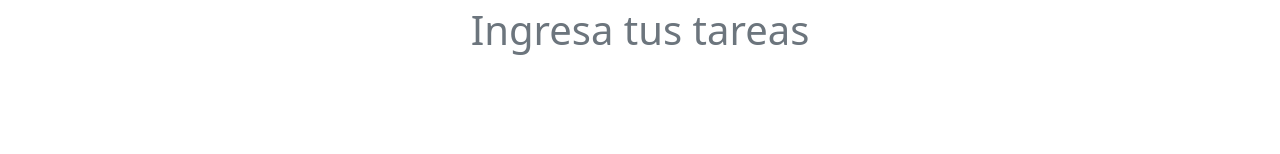
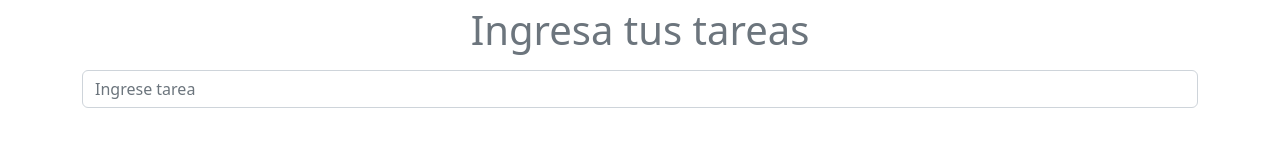
Before and after one commit to MDanielaCardozo/practicaReact-ListaDeTareas, a React (Create React App) app: page / in a window 1280 px wide. Shown: the part 146-300 px from the top of the page. Built offline with nearby package versions, Linux system fonts and the light colour scheme.

Commit message:
Agregué la lista de tareas, y el localStorage con las tareas cargadas

```diff
--- a/src/App.js
+++ b/src/App.js
@@ -1,5 +1,6 @@
 import React from "react";
 import 'bootstrap/dist/css/bootstrap.min.css';
+import Formulario from "./components/Formulario";
 
 function App() {
   return (
@@ -7,6 +8,7 @@ function App() {
       <section className="container text-center my-5">
         <h1 className="display-1 text-warning">Bienvenidos</h1>
         <p className="display-6 text-secondary">Ingresa tus tareas</p>
+        <Formulario></Formulario>
       </section>
     </div>
   );
--- /dev/null
+++ b/src/components/Formulario.js
@@ -0,0 +1,39 @@
+import React, { useEffect, useState } from "react";
+import Form from "react-bootstrap/Form";
+import ListaTareas from "./ListaTareas";
+
+const Formulario = () => {
+
+    let tareasLocalStorage = JSON.parse(localStorage.getItem('listaTareas')) || [];
+
+    const [arregloTareas, setArregloTareas] = useState(tareasLocalStorage);
+    const [tarea, setTarea] = useState('');
+
+    useEffect(() => {
+      localStorage.setItem('listaTareas', JSON.stringify(arregloTareas));
+    }, [arregloTareas]);
+
+    const handleSubmit = (e) => {
+      e.preventDefault();
+      setArregloTareas([...arregloTareas, tarea]);
+      setTarea('');
+    }
+
+    const borrarTarea = (nombre) => {
+      let arregloModificado = arregloTareas.filter((valor)=>{return valor !== nombre});
+      setArregloTareas(arregloModificado);
+    }
+
+  return (
+    <div>
+      <Form onSubmit={handleSubmit}>
+        <Form.Group className="mb-3">
+          <Form.Control type="text" placeholder="Ingrese tarea" onChange={(e) => setTarea(e.target.value.trimStart())} value={tarea}/>
+        </Form.Group>
+      </Form>
+      <ListaTareas arregloTareas = {arregloTareas} borrarTarea = {borrarTarea}></ListaTareas>
+    </div>
+  );
+};
+
+export default Formulario;
--- /dev/null
+++ b/src/components/ItemTarea.js
@@ -0,0 +1,17 @@
+import React from 'react';
+import { ListGroup, Button } from 'react-bootstrap';
+
+const ItemTarea = (props) => {
+    return (
+        <div>
+            <ListGroup.Item className='d-flex justify-content-between'>
+                {
+                    props.tareaCargada
+                }
+                <Button variant= 'danger' onClick={()=> props.borrarTarea(props.tareaCargada)}>Borrar</Button>
+            </ListGroup.Item>
+        </div>
+    );
+};
+
+export default ItemTarea;
--- /dev/null
+++ b/src/components/ListaTareas.js
@@ -0,0 +1,17 @@
+import React from "react";
+import { ListGroup } from "react-bootstrap";
+import ItemTarea from "./ItemTarea";
+
+const ListaTareas = (props) => {
+  return (
+    <div>
+      <ListGroup>
+        {
+          props.arregloTareas.map((item, posicion) =><ItemTarea key={posicion} tareaCargada={item} borrarTarea={props.borrarTarea}></ItemTarea>)
+        }
+      </ListGroup>
+    </div>
+  );
+};
+
+export default ListaTareas;
```
